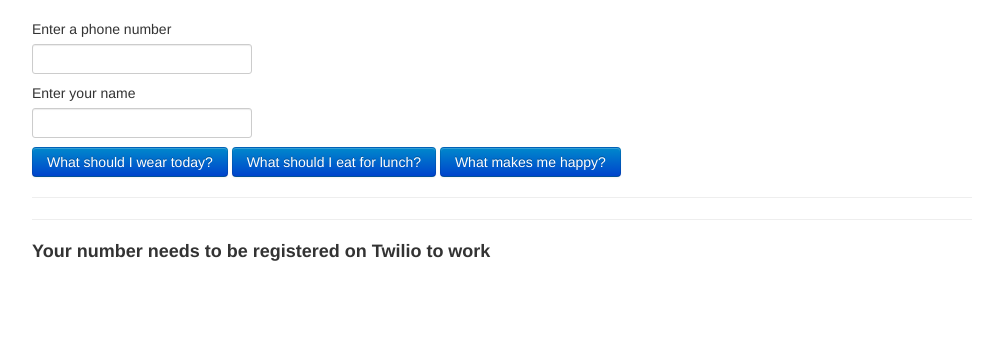
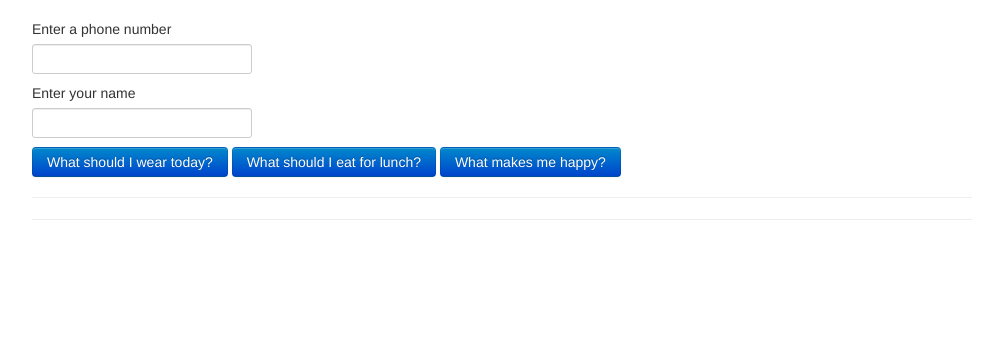
Before and after one commit to anan-m/twilioexample, a Flask app: page / in a window 1280 px wide. Shown: the part 143-493 px from the top of the page, without its empty margins (138-1141 px from the left). Run offline with Flask 2, Linux system fonts and the light colour scheme; some libraries are stand-ins or nearby versions; some web fonts are replaced.

Commit message:
final changes

```diff
--- a/templates/layout/main.html
+++ b/templates/layout/main.html
@@ -34,10 +34,6 @@
 
             <hr/>
 
-            <div class="footer">
-                <h4> Your number needs to be registered on Twilio to work </h4>
-              </div>
-
         </div> <!-- /container -->
 
 
```
Also changed, not shown: 1 other file.
